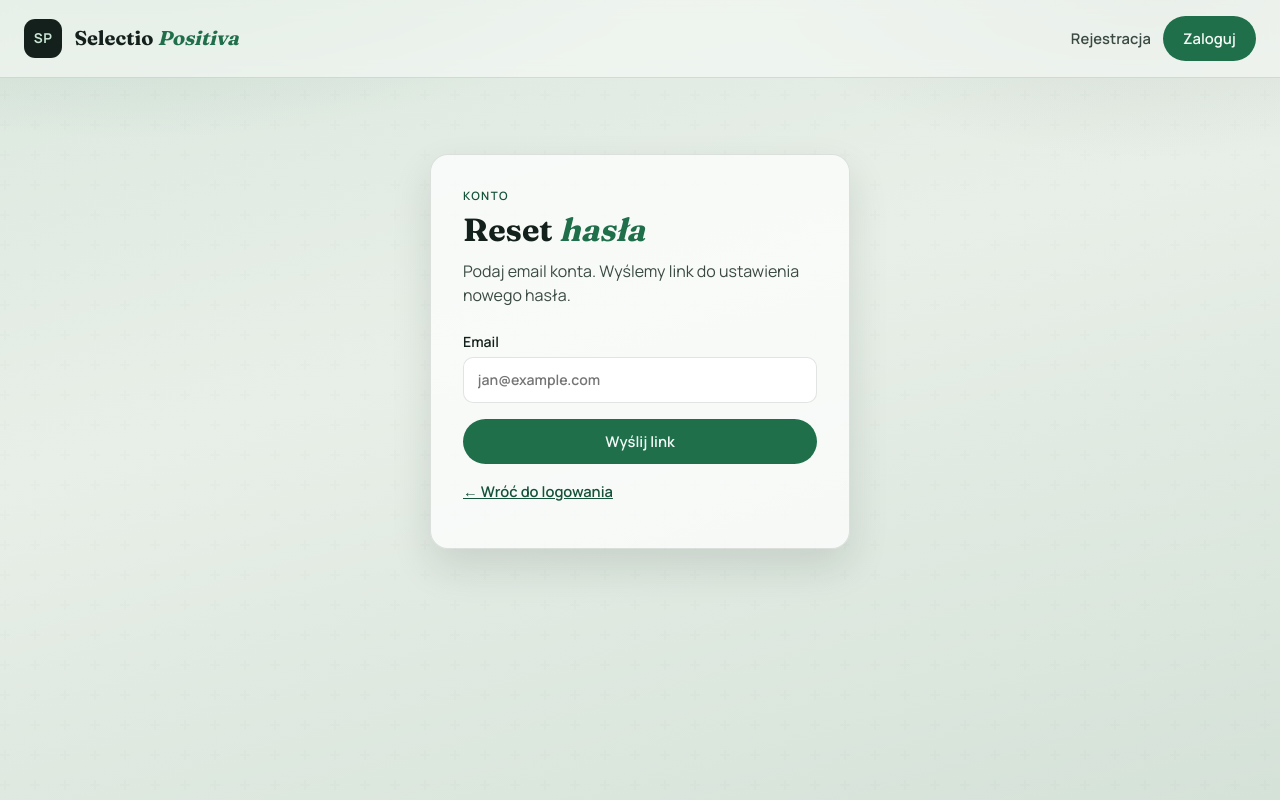
After one commit to SledgehammerPL/SelectioPositiva, a Django app: page /password-reset/ in a window 1280 px wide. The commit adds this page. Run offline with Django 5.2, Linux system fonts and the light colour scheme.

Commit message:
Add password reset functionality and enhance user forms
- Introduced EmailPasswordResetForm and EmailSetPasswordForm to handle password reset and setting new passwords with localized labels.
- Updated forms to include email validation and improved email sending logic for password reset.
- Added new URL patterns for password reset views, including password reset, confirmation, and completion routes.
- Enhanced login template to include a link for users who forgot their password, improving user experience.

```diff
--- a/apps/users/forms.py
+++ b/apps/users/forms.py
@@ -1,6 +1,11 @@
 from django import forms
 from django.contrib.auth import get_user_model
-from django.contrib.auth.forms import AuthenticationForm, PasswordChangeForm
+from django.contrib.auth.forms import (
+    AuthenticationForm,
+    PasswordChangeForm,
+    PasswordResetForm,
+    SetPasswordForm,
+)
 from django.contrib.auth.password_validation import validate_password
 
 from elections.models import VoterProfile
@@ -78,6 +83,64 @@ class RegistrationForm(forms.Form):
         return cleaned
 
 
+class EmailPasswordResetForm(PasswordResetForm):
+    """Reset hasła po adresie email."""
+
+    email = forms.EmailField(
+        label="Email",
+        max_length=254,
+        widget=forms.EmailInput(
+            attrs={
+                "placeholder": "jan@example.com",
+                "autocomplete": "email",
+                "inputmode": "email",
+            }
+        ),
+    )
+
+    def clean_email(self) -> str:
+        return (self.cleaned_data.get("email") or "").strip().lower()
+
+    def get_users(self, email):
+        active_users = User.objects.filter(email__iexact=email, is_active=True)
+        return (u for u in active_users if u.has_usable_password())
+
+    def send_mail(
+        self,
+        subject_template_name,
+        email_template_name,
+        context,
+        from_email,
+        to_email,
+        html_email_template_name=None,
+    ):
+        from django.core.mail import EmailMultiAlternatives, get_connection
+        from django.template import loader
+
+        subject = loader.render_to_string(subject_template_name, context)
+        subject = "".join(subject.splitlines())
+        body = loader.render_to_string(email_template_name, context)
+        connection = get_connection(backend="users.mail.EmailBackend")
+        email_message = EmailMultiAlternatives(
+            subject, body, from_email, [to_email], connection=connection
+        )
+        if html_email_template_name is not None:
+            html_email = loader.render_to_string(html_email_template_name, context)
+            email_message.attach_alternative(html_email, "text/html")
+        email_message.send()
+
+
+class EmailSetPasswordForm(SetPasswordForm):
+    def __init__(self, *args, **kwargs):
+        super().__init__(*args, **kwargs)
+        self.fields["new_password1"].label = "Nowe hasło"
+        self.fields["new_password2"].label = "Powtórz nowe hasło"
+        for name in ("new_password1", "new_password2"):
+            self.fields[name].widget.attrs.update(
+                {"placeholder": "••••••••", "autocomplete": "new-password"}
+            )
+
+
 class ProfileDataForm(forms.Form):
     first_name = forms.CharField(
         label="Pierwsze imię",
--- /dev/null
+++ b/apps/users/password_reset.py
@@ -0,0 +1,40 @@
+"""Widoki resetu hasła (email)."""
+
+from django.contrib.auth.views import (
+    PasswordResetCompleteView,
+    PasswordResetConfirmView,
+    PasswordResetDoneView,
+    PasswordResetView,
+)
+from django.urls import reverse_lazy
+
+from users.forms import EmailPasswordResetForm, EmailSetPasswordForm
+
+
+class SpPasswordResetView(PasswordResetView):
+    template_name = "registration/password_reset_form.html"
+    email_template_name = "registration/password_reset_email.txt"
+    subject_template_name = "registration/password_reset_subject.txt"
+    form_class = EmailPasswordResetForm
+    success_url = reverse_lazy("password_reset_done")
+
+    def form_valid(self, form):
+        # Użyj DEFAULT_FROM_EMAIL z settings (domena akceptowana przez Postfix).
+        from django.conf import settings
+
+        self.from_email = settings.DEFAULT_FROM_EMAIL
+        return super().form_valid(form)
+
+
+class SpPasswordResetDoneView(PasswordResetDoneView):
+    template_name = "registration/password_reset_done.html"
+
+
+class SpPasswordResetConfirmView(PasswordResetConfirmView):
+    template_name = "registration/password_reset_confirm.html"
+    form_class = EmailSetPasswordForm
+    success_url = reverse_lazy("password_reset_complete")
+
+
+class SpPasswordResetCompleteView(PasswordResetCompleteView):
+    template_name = "registration/password_reset_complete.html"
--- a/apps/users/urls.py
+++ b/apps/users/urls.py
@@ -1,6 +1,6 @@
 from django.urls import path
 
-from users import views
+from users import password_reset, views
 
 urlpatterns = [
     path("register/", views.register, name="register"),
@@ -8,6 +8,26 @@ urlpatterns = [
         "register/verify/<uidb64>/<token>/",
         views.verify_email,
         name="verify_email",
+    ),
+    path(
+        "password-reset/",
+        password_reset.SpPasswordResetView.as_view(),
+        name="password_reset",
+    ),
+    path(
+        "password-reset/done/",
+        password_reset.SpPasswordResetDoneView.as_view(),
+        name="password_reset_done",
+    ),
+    path(
+        "password-reset/<uidb64>/<token>/",
+        password_reset.SpPasswordResetConfirmView.as_view(),
+        name="password_reset_confirm",
+    ),
+    path(
+        "password-reset/complete/",
+        password_reset.SpPasswordResetCompleteView.as_view(),
+        name="password_reset_complete",
     ),
     path("settings/profile/", views.profile, name="profile"),
     path("settings/station/", views.change_station, name="change_station"),
--- a/templates/registration/login.html
+++ b/templates/registration/login.html
@@ -29,6 +29,7 @@
     </label>
     <button type="submit" class="btn btn-primary btn-block">Wejdź do panelu</button>
   </form>
+  <p class="hint auth-alt"><a href="{% url 'password_reset' %}">Nie pamiętam hasła</a></p>
   <p class="hint auth-alt">Nie masz konta? <a href="{% url 'register' %}">Zarejestruj się</a></p>
   <p class="hint">Konto demo: <code>demo@selectio.local</code> / <code>demo1234</code></p>
 </section>
--- /dev/null
+++ b/templates/registration/password_reset_form.html
@@ -0,0 +1,27 @@
+{% extends "base.html" %}
+
+{% block title %}Reset hasła — Selectio Positiva{% endblock %}
+
+{% block content %}
+<section class="auth-panel">
+  <p class="eyebrow">Konto</p>
+  <h1 class="auth-brand">Reset <em>hasła</em></h1>
+  <p class="lede">Podaj email konta. Wyślemy link do ustawienia nowego hasła.</p>
+
+  <form method="post" class="auth-form" novalidate>
+    {% csrf_token %}
+    {% if form.non_field_errors %}
+    <div class="flash flash-error">{{ form.non_field_errors }}</div>
+    {% endif %}
+    <label class="field">
+      <span>Email</span>
+      {{ form.email }}
+      {% if form.email.errors %}
+      <span class="field-error">{{ form.email.errors.0 }}</span>
+      {% endif %}
+    </label>
+    <button type="submit" class="btn btn-primary btn-block">Wyślij link</button>
+  </form>
+  <p class="hint auth-alt"><a href="{% url 'login' %}">← Wróć do logowania</a></p>
+</section>
+{% endblock %}
--- /dev/null
+++ b/templates/registration/password_reset_subject.txt
@@ -0,0 +1 @@
+Selectio Positiva — reset hasła
```
Also changed, not shown: templates/registration/password_reset_complete.html (added, +12 -0 lines), templates/registration/password_reset_confirm.html (added, +38 -0 lines), templates/registration/password_reset_done.html (added, +15 -0 lines), templates/registration/password_reset_email.txt (added, +12 -0 lines).
